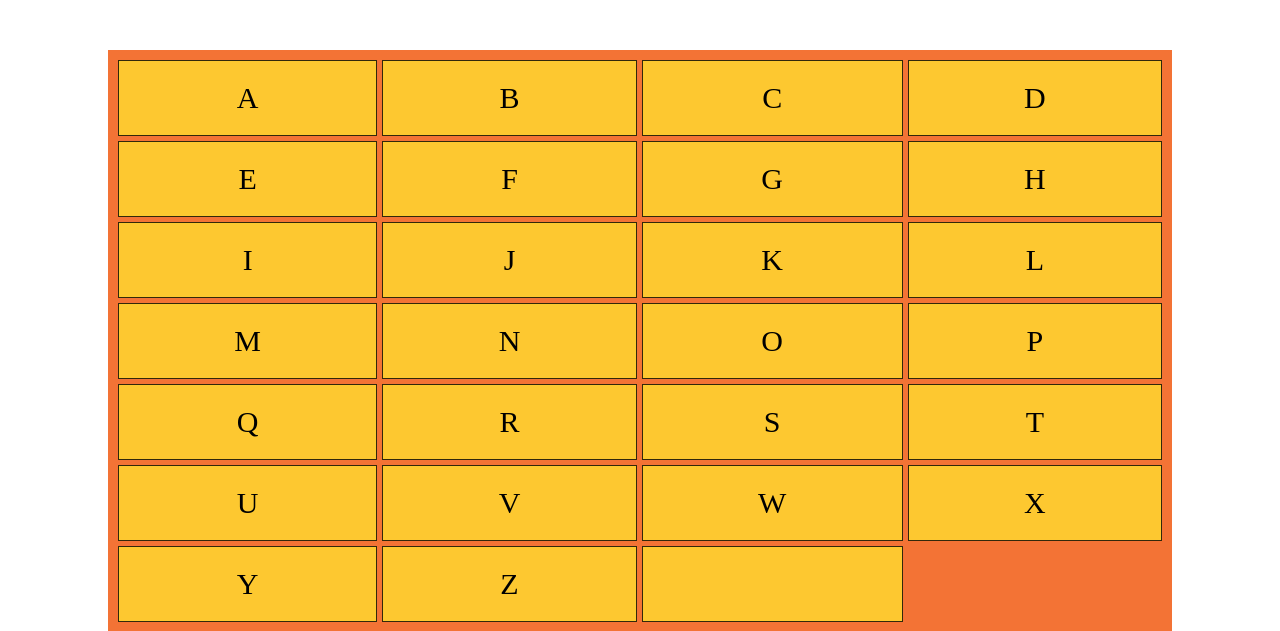
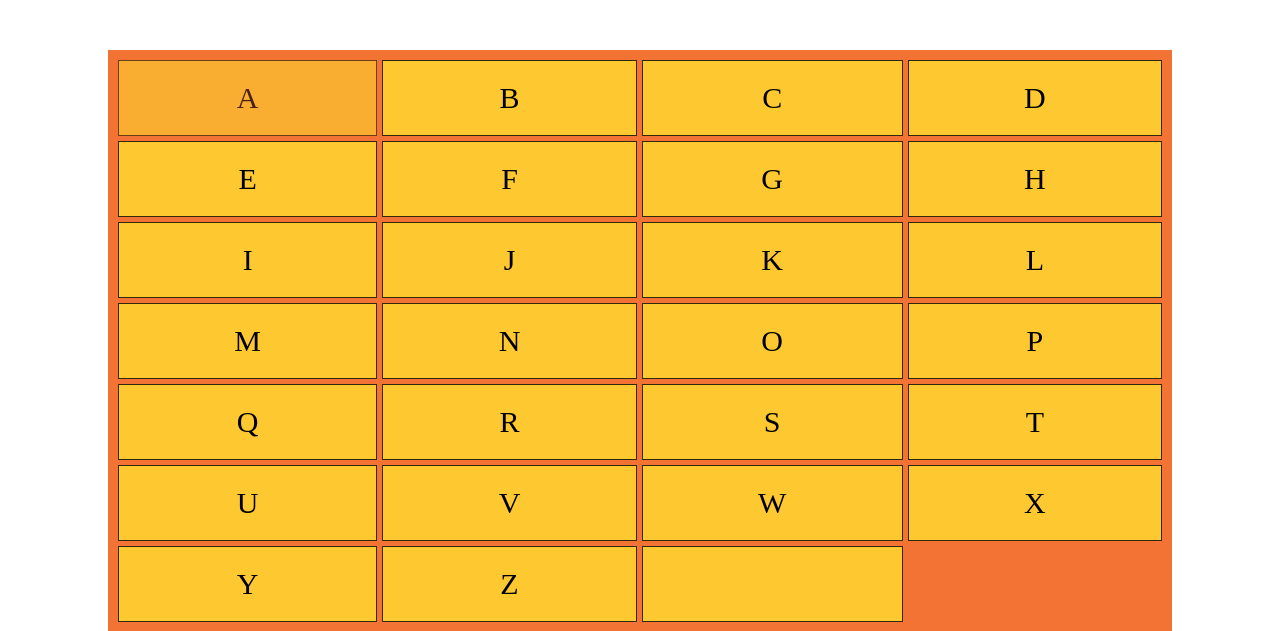
Before and after one commit to kartik-kumar71/Group3_Lab, a PHP site: page / in a window 1280 px wide, with the pointer over the restyled element. Shown: the top 631 px of the page. Run offline with PHP 8.4, Linux system fonts and the light colour scheme.

Commit message:
Add hover functionality

```diff
--- a/set1/AlphabetChart/style.css
+++ b/set1/AlphabetChart/style.css
@@ -19,4 +19,7 @@
     font-size: 30px;
     text-align: center;
 
-  }
+}
+.grid-item:hover {
+    opacity: 0.7;
+}
```
